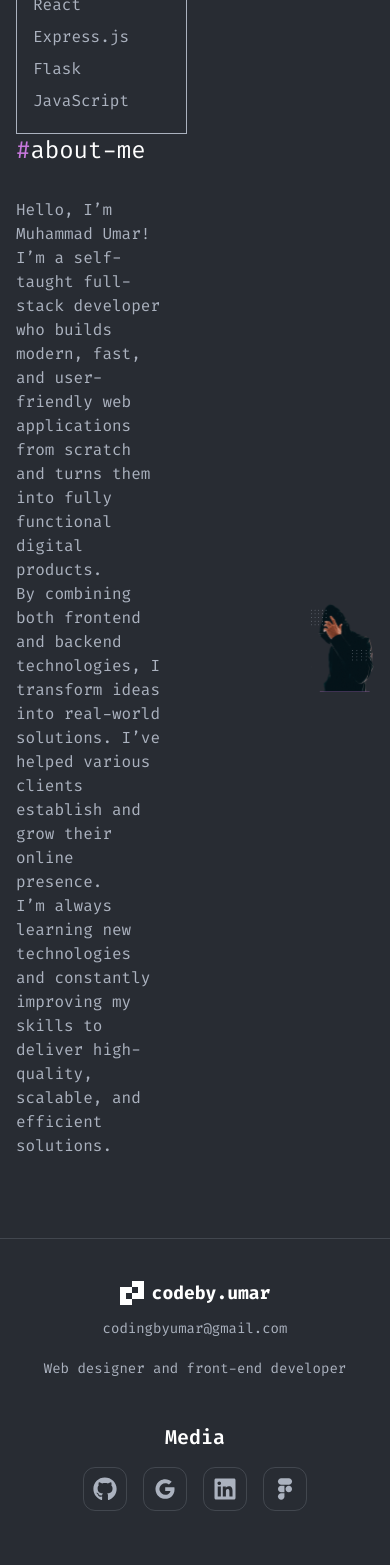
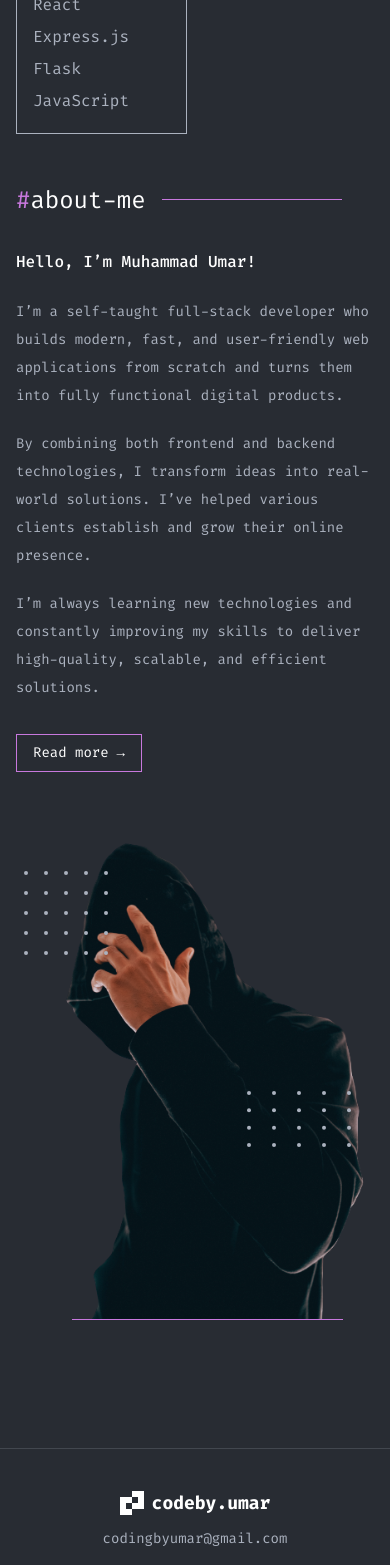
Before and after one commit to codeby-umar/codeby.umar, a React (Vite) app: page / in a window 390 px wide. Shown: the part 3250-4815 px from the top of the page. Built offline with nearby package versions, Linux system fonts and the light colour scheme.

Commit message:
responsive little section

```diff
--- a/src/components/others/About.jsx
+++ b/src/components/others/About.jsx
@@ -1,34 +1,50 @@
 import { useTranslation } from "react-i18next";
+import some from "../../assets/icons/some.svg";
 import clothes from "../../assets/images/clohtes.svg";
 
 function About() {
   const { t } = useTranslation();
+
   return (
-    <div className="container px-4">
-      <div className="flex items-center justify-between">
-        <div>
-          <div className="flex items-center mb-8 sm:mb-12 gap-3">
-            <div className="flex items-center gap-4 w-full">
-              <h1 className="text-2xl sm:text-[32px] whitespace-nowrap">
-                <span className="text-[#C778DD]">#</span>
-                {t("about.name")}
-              </h1>
+    <section className="container relative px-4 py-12 md:py-16">
+            <img className="absolute -left-47 top-1/4 hidden  translate-x-1/2 md:block" src={some} alt="" />
+      <div className="mb-8 flex items-center gap-4">
+        <h2 className="whitespace-nowrap text-[24px] md:text-[32px]  text-white">
+          <span className="text-[#C778DD]">#</span>
+          {t("about.name")}
+        </h2>
+        <div className="h-px w-full max-w-45 md:max-w-120 bg-[#C778DD]" />
+      </div>
 
-              <div className="hidden md:block flex-1 h-px bg-[#C778DD] max-w-80 lg:max-w-130"></div>
-            </div>
-          </div>
-          <div className="text-[#ABB2BF] w-1/2">
-            <h1 className="text">{t("about.umar")}</h1>
+      <div className="grid grid-cols-1 items-center gap-10 lg:grid-cols-2 lg:gap-12">
+        <div className="max-w-130">
+          <h3 className="mb-6 text-base md:text-lg font-medium text-[#FFFFFF]">
+            {t("about.umar")}
+          </h3>
+
+          <div className="space-y-5 text-sm md:text-base leading-7 text-[#ABB2BF]">
             <p>{t("about.dec1")}</p>
             <p>{t("about.dec2")}</p>
             <p>{t("about.dec3")}</p>
           </div>
+
+          <button className="mt-8 inline-flex items-center gap-2 border border-[#C778DD] px-4 py-2 text-sm text-white transition hover:bg-[#C778DD]/10">
+            {t("about.readMore")}
+            <span>→</span>
+          </button>
         </div>
-        <div>
-          <img src={clothes} alt="" />
-        </div>
+
+        <div className="flex justify-center lg:justify-end">
+
+            <img
+              src={clothes}
+              alt="about"
+              className=" object-contain"
+            />
+          </div>
+
       </div>
-    </div>
+    </section>
   );
 }
 
--- a/src/messages/en.json
+++ b/src/messages/en.json
@@ -36,7 +36,8 @@
     "umar" : "Hello, I’m Muhammad Umar!",
     "dec1" : "I’m a self-taught full-stack developer who builds modern, fast, and user-friendly web applications from scratch and turns them into fully functional digital products.",
     "dec2" : "By combining both frontend and backend technologies, I transform ideas into real-world solutions. I’ve helped various clients establish and grow their online presence.",
-    "dec3" :  "I’m always learning new technologies and constantly improving my skills to deliver high-quality, scalable, and efficient solutions."
+    "dec3" :  "I’m always learning new technologies and constantly improving my skills to deliver high-quality, scalable, and efficient solutions.",
+    "readMore": "Read more"
   }
 
 }
--- a/src/messages/ru.json
+++ b/src/messages/ru.json
@@ -31,7 +31,12 @@
    "skills" : {
     "name" : "навыки"
   },
-  "about" : {
-    "name" : "обо мне"
+  "about": {
+    "name": "обо мне",
+    "umar": "Привет, меня зовут Мухаммад Умар!",
+    "dec1": "Я self-taught full-stack разработчик. Создаю современные, быстрые и удобные веб-приложения с нуля.",
+    "dec2": "Объединяю frontend и backend технологии, превращая идеи в полноценные и функциональные проекты. Также помогаю клиентам развивать их бизнес в интернете.",
+    "dec3": "В каждом проекте уделяю особое внимание качеству, скорости и удобству, а также постоянно изучаю новые технологии.",
+    "readMore": "Читать больше"
   }
 }
--- a/src/messages/uz.json
+++ b/src/messages/uz.json
@@ -36,6 +36,7 @@
     "umar" : "Salom, mening ismim Muhammad Umar",
     "dec1" : "Men o‘zim mustaqil o‘rgangan full-stack dasturchiman. Zamonaviy, tezkor va foydalanuvchiga qulay veb-saytlarni noldan yarataman va ularni to‘liq funksional mahsulot darajasiga olib chiqaman.",
     "dec2" : "Frontend va backend texnologiyalarni birlashtirib, kreativ g‘oyalarni real loyihalarga aylantirish — mening asosiy yo‘nalishim. Men turli mijozlarga o‘z bizneslarini internetda rivojlantirishga yordam berib kelmoqdaman.",
-    "dec3" : "Doimo yangi texnologiyalarni o‘rganishga intilaman va har bir loyihada sifat, tezlik va qulaylikka katta e’tibor beraman."
+    "dec3" : "Doimo yangi texnologiyalarni o‘rganishga intilaman va har bir loyihada sifat, tezlik va qulaylikka katta e’tibor beraman.",
+    "readMore": "Ko'proq o'qish"
   }
 }
```
